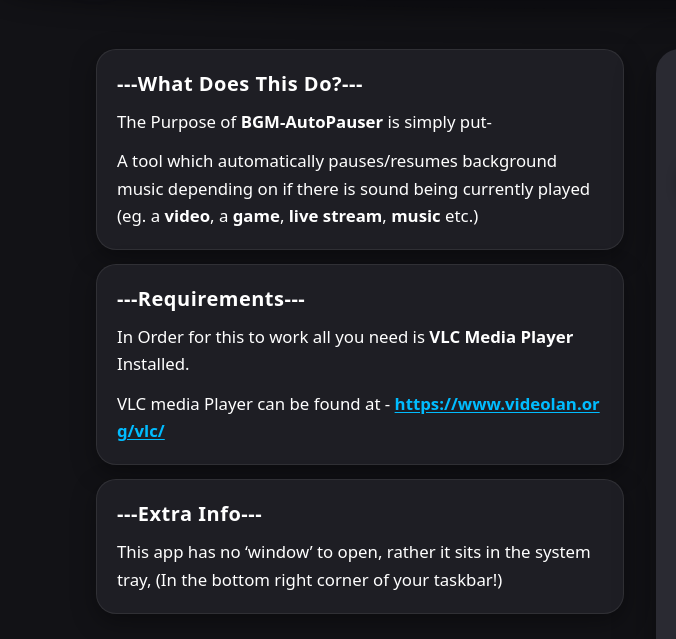
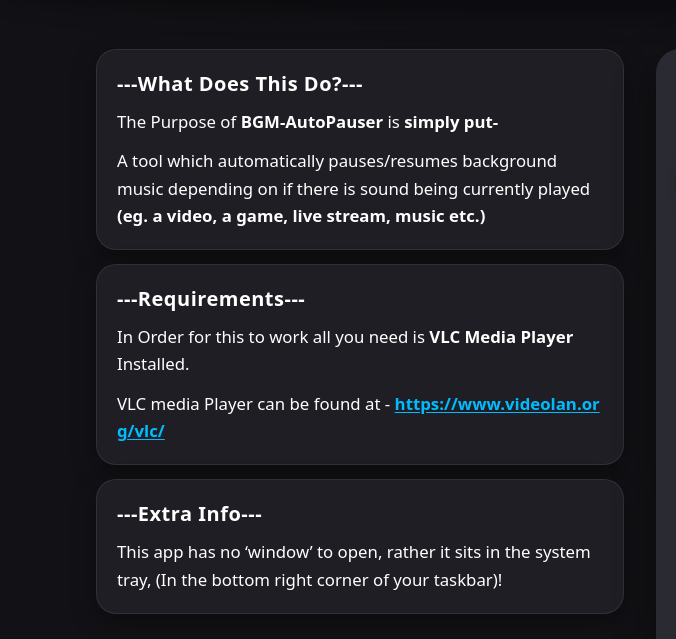
Before and after one commit to Thunderstrike597/BGM-AutoPauser, a plain HTML site: page index.html in a window 1280 px wide. Shown: the part 95-734 px from the top of the page, 0-676 px from the left. Drawn offline with nearby package versions, Linux system fonts and the light colour scheme.

Commit message:
Update index.html

```diff
--- a/index.html
+++ b/index.html
@@ -238,15 +238,13 @@
                         ---What Does This Do?---
                     </h2>
                     <p class="text-base-content/90 text-base sm:text-[1.05rem] leading-relaxed mb-3">
-                        The Purpose of <span class="text-primary font-bold">BGM-AutoPauser</span> is simply put-
+                        The Purpose of <span class="text-primary font-bold">BGM-AutoPauser</span> is <span class="text-primary font-bold">simply put-</span>
                     </p>
                     <p class="text-base-content/90 text-base sm:text-[1.05rem] leading-relaxed">
                         A tool which automatically pauses/resumes background music depending on if there is
                         sound being currently played
-                        <span class="text-base-content/70">(eg. a <span class="text-white font-semibold">video</span>,
-                        a <span class="text-white font-semibold">game</span>,
-                        <span class="text-white font-semibold">live stream</span>,
-                        <span class="text-white font-semibold">music</span> etc.)</span>
+                        <span class="text-primary font-bold">(eg. a video,</span>
+                        <span class="text-primary font-bold">a game, live stream, music etc.)</span>
                     </p>
                 </div>
 
@@ -274,7 +272,7 @@
                     </h2>
                     <p class="text-base-content/90 text-base sm:text-[1.05rem] leading-relaxed">
                         This app has no ‘window’ to open, rather it sits in the system tray,
-                        <span class="text-base-content/70">(In the bottom right corner of your taskbar!)</span>
+                        <span class="text-base-content/70">(In the bottom right corner of your taskbar)</span>!
                     </p>
                 </div>
 
```
